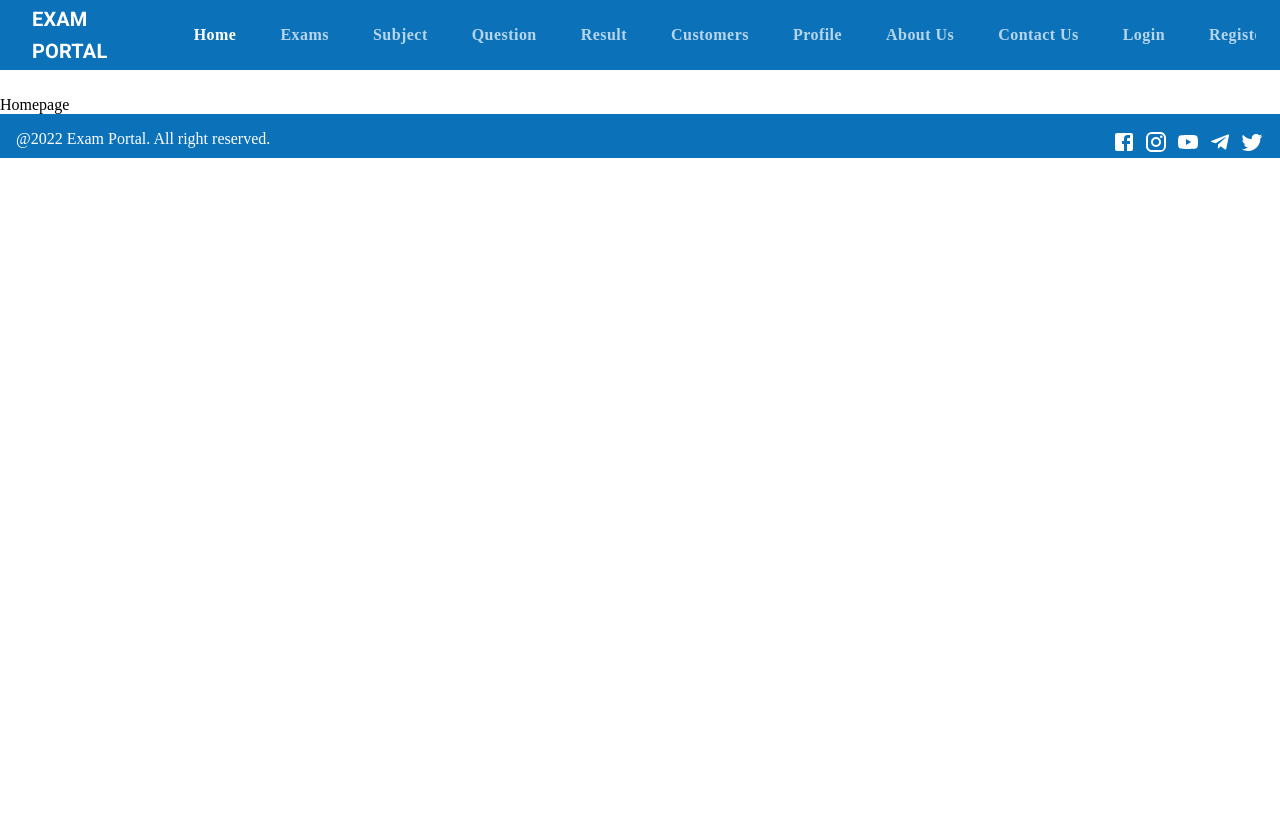
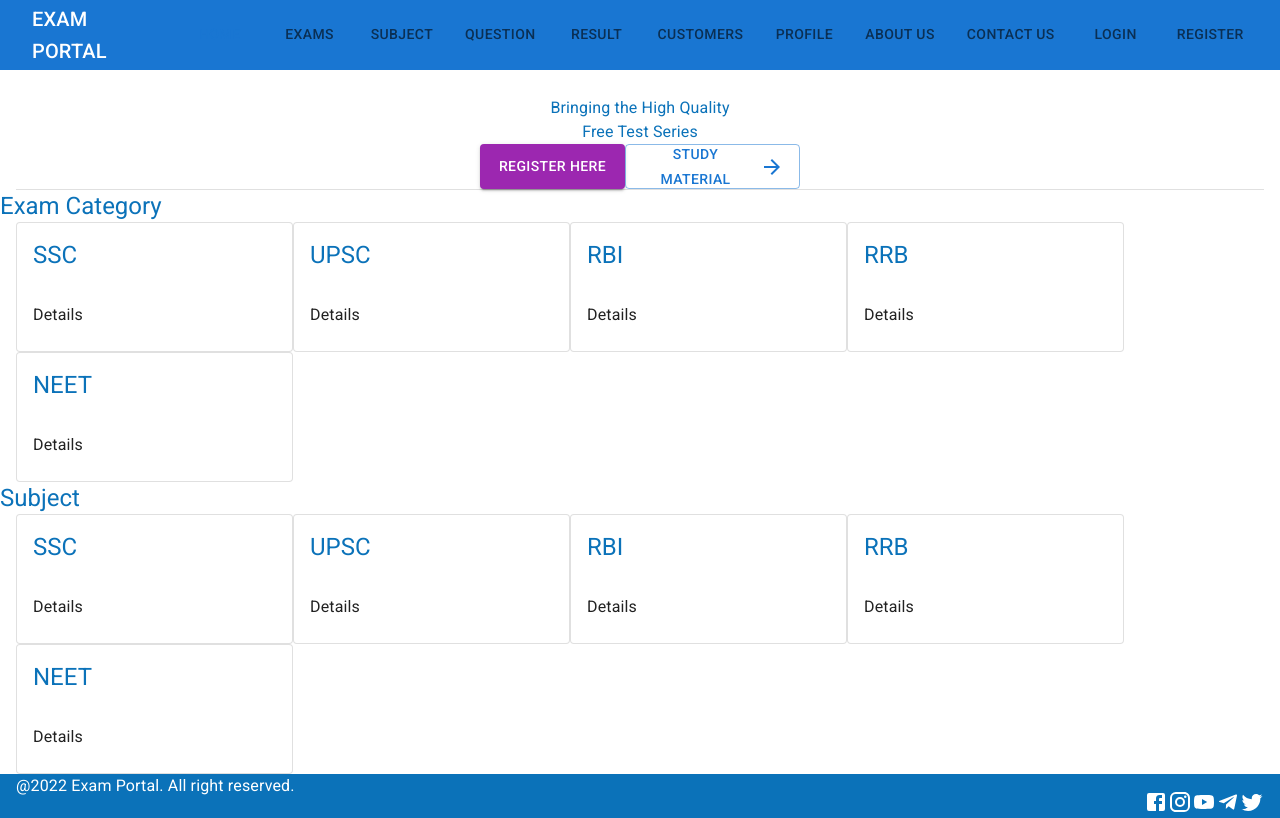
Before and after one commit to shrikantpardhi/exam-portal-material, a React (Create React App) app: page / in a window 1280 px wide. Built offline with nearby package versions, Linux system fonts and the light colour scheme.

Commit message:
migrate to mui5

```diff
--- /dev/null
+++ b/src/components/About.js
@@ -0,0 +1,34 @@
+import React from "react";
+import { makeStyles, useTheme } from "@mui/styles";
+import { Grid } from "@mui/material";
+import Typography from "@mui/material/Typography";
+
+const useStyle = makeStyles((theme) => ({
+  missionStatement:{
+    fontStyle:"italic",
+    fontWeight:300,
+    fontSize:"1.5em",
+    maxWidth:"50em",
+    lineWeight:1.4,
+  },
+}));
+
+const About = (props) => {
+    const classes = useStyle();
+    const theme = useTheme();
+
+  return (
+    <Grid container direction="column">
+        <Grid item>
+            <Typography variant="h2">About Us</Typography>
+        </Grid>
+        <Grid item>
+            <Typography variant="h4" className={classes.missionStatement}>
+                Mission
+            </Typography>
+        </Grid>
+    </Grid>
+  );
+};
+
+export default About;
--- a/src/components/App.js
+++ b/src/components/App.js
@@ -1,12 +1,15 @@
-import React , {useState} from "react";
-import { ThemeProvider } from "@material-ui/core/styles";
+import React, { useState } from "react";
+import { ThemeProvider } from "@mui/styles";
 import { BrowserRouter, Route, Routes } from "react-router-dom";
-import {theme} from "./UI/Theme";
+import { theme } from "./UI/Theme";
 import { Header } from "./UI/Header";
 import Footer from "./UI/Footer";
+import LandingPage from "./LandingPage";
+import About from "./About";
+import { User } from "./admin/User";
 
 function App() {
-    const [selectedIndex, setSelectedIndex] = useState(0);
+  const [selectedIndex, setSelectedIndex] = useState(0);
   const [value, setValue] = useState(0);
 
   return (
@@ -19,7 +22,7 @@ function App() {
           setSelectedIndex={setSelectedIndex}
         />
         <Routes>
-          <Route exact path="/" element={<div>Homepage</div>} />
+          <Route exact path="/" element={<LandingPage />} />
           <Route exact path="/exams" element={<div>exams</div>} />
           <Route exact path="/subjects" element={<div>subjects</div>} />
           <Route exact path="/questions" element={<div>questions</div>} />
@@ -29,10 +32,12 @@ function App() {
             path="/categories"
             element={<div>Exam categories</div>}
           />
-          <Route exact path="/about" element={<div>about</div>} />
+          <Route exact path="/about" element={<About />} />
           <Route exact path="/contact" element={<div>contact</div>} />
-          <Route exact path="/customers" element={<div>customer</div>} />
+          <Route exact path="/customers" element={<User />} />
           <Route exact path="/profile" element={<div>profile</div>} />
+          <Route exact path="/login" element={<div>Login</div>} />
+          <Route exact path="/register" element={<div>Register</div>} />
         </Routes>
         <Footer
           theme={theme}
--- /dev/null
+++ b/src/components/LandingPage.js
@@ -0,0 +1,197 @@
+import React from "react";
+import { makeStyles, useTheme } from "@mui/styles";
+import { Grid } from "@mui/material";
+import Typography from "@mui/material/Typography";
+import Button from "@mui/material/Button";
+import ArrowForwardIcon from "@mui/icons-material/ArrowForward";
+import Divider from "@mui/material/Divider";
+import Card from "@mui/material/Card";
+import CardContent from "@mui/material/CardContent";
+import CardHeader from "@mui/material/CardHeader";
+import CardActionArea from "@mui/material/CardActionArea";
+import { Link } from "react-router-dom";
+
+const useStyle = makeStyles((theme) => ({
+  registerButton: {
+    ...theme.typography.registerHereButton,
+    margin: "1rem",
+    borderRadius: 50,
+    height: 45,
+    width: 145,
+  },
+  animation: {
+    maxWidth: "50em",
+    minWidth: "21em",
+    marginTop: "2em",
+    marginLeft: "10%",
+  },
+  studyMaterialButton: {
+    borderColor: theme.palette.common.blue,
+    color: theme.palette.common.blue,
+    borderWidth: 2,
+    margin: "1rem",
+    textTransform: "none",
+    borderRadius: 50,
+    fontFamily: "Roboto",
+    fontWeight: "bold",
+    fontSize: "0.9em",
+    height: 45,
+    width: 175,
+  },
+  mainCotainer: {
+    marginBottom: "5em",
+  },
+  maintext: {
+    ...theme.typography.h2,
+    [theme.breakpoints.down("sm")]: {
+      fontSize: "2.2rem",
+      fontWeight: 600,
+      lineHeight: "3.2rem",
+    },
+  },
+  dataTitle: {
+    color: theme.palette.common.blue,
+    fontWeight: 600,
+    margin: "1rem",
+  },
+  card: {
+    backgroundColor: theme.palette.common.orange,
+    width:275,
+  },
+  cardMedia: {
+    height: 140,
+  },
+  cardTitle: {
+    ...theme.typography.h4,
+  },
+  gridItem: {
+    margin: "0.5em",
+  },
+  innerContainer: {
+    marginLeft: "1em",
+    marginRight: "1em",
+  },
+}));
+
+const LandingPage = (props) => {
+  const classes = useStyle();
+  const theme = useTheme();
+
+  const categories = [
+    {
+      title: "SSC",
+    },
+    {
+      title: "UPSC",
+    },
+    {
+      title: "RBI",
+    },
+    {
+      title: "RRB",
+    },
+    {
+      title: "NEET",
+    },
+  ];
+
+  return (
+    <Grid container direction="column" className={classes.mainContainer}>
+      {/* Guest Block */}
+      <Grid item>
+        <Grid
+          container
+          justifyContent="center"
+          alignItems="center"
+          direction="row"
+        >
+          <Grid sm item>
+            <Typography align="center" className={classes.maintext}>
+              Bringing the High Quality
+              <br />
+              Free Test Series
+            </Typography>
+          </Grid>
+          <Grid container justifyContent="center">
+            <Grid item>
+              <Button
+                variant="contained"
+                className={classes.registerButton}
+                color="secondary"
+              >
+                Register Here
+              </Button>
+            </Grid>
+            <Grid item>
+              <Button
+                variant="outlined"
+                className={classes.studyMaterialButton}
+              >
+                <span style={{ marginRight: 10 }}>Study Material</span>
+                <ArrowForwardIcon />
+              </Button>
+            </Grid>
+          </Grid>
+          <Grid sm item className={classes.animation}>
+            {/* image animation lotte */}
+          </Grid>
+        </Grid>
+      </Grid>
+      <Divider variant="middle" />
+      {/* Exam List */}
+      <Grid item>
+        <Grid sm item>
+          <Typography variant="h5" className={classes.dataTitle}>
+            Exam Category
+          </Typography>
+        </Grid>
+        <Grid container direction="row" className={classes.innerContainer}>
+          {categories.map((cat) => (
+            <Grid item className={classes.gridItem}>
+              <CardActionArea component={Link} to="#">
+                <Card variant="outlined" className={classes.card}>
+                  <CardHeader className={classes.cardTitle} title={cat.title} />
+                  <CardContent>
+                    <Grid container>
+                      <Grid item>
+                        <Typography>Details</Typography>
+                      </Grid>
+                    </Grid>
+                  </CardContent>
+                </Card>
+              </CardActionArea>
+            </Grid>
+          ))}
+        </Grid>
+      </Grid>
+      {/* Subject List */}
+      <Grid item>
+        <Grid sm item>
+          <Typography variant="h5" className={classes.dataTitle}>
+            Subject
+          </Typography>
+        </Grid>
+        <Grid container direction="row" className={classes.innerContainer}>
+          {categories.map((cat) => (
+            <Grid item className={classes.gridItem}>
+              <CardActionArea component={Link} to="#">
+                <Card variant="outlined" className={classes.card}>
+                  <CardHeader className={classes.cardTitle} title={cat.title} />
+                  <CardContent>
+                    <Grid container>
+                      <Grid item>
+                        <Typography>Details</Typography>
+                      </Grid>
+                    </Grid>
+                  </CardContent>
+                </Card>
+              </CardActionArea>
+            </Grid>
+          ))}
+        </Grid>
+      </Grid>
+    </Grid>
+  );
+};
+
+export default LandingPage;
--- a/src/components/UI/Footer.js
+++ b/src/components/UI/Footer.js
@@ -1,16 +1,16 @@
 import React from "react";
-import { Link } from "react-router-dom";
-import { makeStyles } from "@material-ui/core/styles";
-import { Grid, Hidden } from "@material-ui/core";
-import FacebookIcon from "@material-ui/icons/Facebook";
-import InstagramIcon from "@material-ui/icons/Instagram";
-import YouTubeIcon from "@material-ui/icons/YouTube";
-import TwitterIcon from "@material-ui/icons/Twitter";
-import TelegramIcon from "@material-ui/icons/Telegram";
+// import { Link } from "react-router-dom";
+import { makeStyles } from "@mui/styles";
+import { Grid, Typography } from "@mui/material";
+import FacebookIcon from "@mui/icons-material/Facebook";
+import InstagramIcon from "@mui/icons-material/Instagram";
+import YouTubeIcon from "@mui/icons-material/YouTube";
+import TwitterIcon from "@mui/icons-material/Twitter";
+import TelegramIcon from "@mui/icons-material/Telegram";
 
 const useStyle = makeStyles((theme) => ({
   footer: {
-    backgroundColor: theme.palette.common.arcBlue,
+    backgroundColor: theme.palette.common.blue,
     width: "100%",
     zIndex: 1302,
     position: "relative",
@@ -38,8 +38,21 @@ const useStyle = makeStyles((theme) => ({
   gridItem: {
     marginBootom: "1rem",
     marginTop: "1rem",
-    paddingRight:"1em",
-    paddingLeft:"1em",
+    paddingRight: "1em",
+    paddingLeft: "1em",
+  },
+  socialContainer: {
+    // position:"absolute",
+    marginTop: "1em",
+    paddingRight: "1em",
+    right: "1.5em",
+  },
+  bottomText: {
+    fontFamily: "Railway",
+    textTransform: "none",
+    fontWeight: 500,
+    fontSize: "1rem",
+    color: "white",
   },
 }));
 
@@ -48,118 +61,30 @@ export default function Footer(props) {
 
   return (
     <footer className={classes.footer}>
-      {/* <Hidden mdDown> */}
-      {/* <Grid
-        container
-        justifyContent="center"
-        className={classes.mainContainer}
-        spacing={3}
-      >
-        <Grid item className={classes.gridItem}>
-          <Grid container direction="column" spacing={2}>
-            <Grid
-              item
-              component={Link}
-              to="/"
-              onClick={() => props.setValue(0)}
-              className={classes.link}
-            >
-              Home
-            </Grid>
-            <Grid item className={classes.link}>
-              Image
-            </Grid>
-          </Grid>
-        </Grid>
-        <Grid item className={classes.gridItem}>
-          <Grid container direction="column" spacing={2}>
-            <Grid
-              item
-              component={Link}
-              to="/about"
-              onClick={() => props.setValue(7)}
-              className={classes.link}
-            >
-              About Us
-            </Grid>
-            <Grid
-              item
-              component={Link}
-              to="/contact"
-              onClick={() => props.setValue(8)}
-              className={classes.link}
-            >
-              Contact Us
-            </Grid>
-            <Grid item className={classes.link}>
-              Sitemap
-            </Grid>
-            <Grid item className={classes.link}>
-              Privacy Policy
-            </Grid>
-          </Grid>
-        </Grid>
-        <Grid item className={classes.gridItem}>
-          <Grid container direction="column" spacing={2}>
-            <Grid item className={classes.link}>
-              Follow Us
-            </Grid>
-            <Grid
-              container
-              direction="row"
-              className={classes.link}
-              spacing={1}
-            >
-              <Grid item>
-                <FacebookIcon />
-              </Grid>
-              <Grid item>
-                <InstagramIcon />
-              </Grid>
-              <Grid item>
-                <YouTubeIcon />
-              </Grid>
-              <Grid item>
-                <TelegramIcon />
-              </Grid>
-              <Grid item>
-                <TwitterIcon />
-              </Grid>
-            </Grid>
-          </Grid>
-        </Grid>
-      </Grid> */}
-      {/* </Hidden> */}
       <Grid
         container
         justifyContent="center"
         className={classes.mainContainer}
-        style={{color:"white"}}
+        style={{ color: "white" }}
       >
         <Grid container justifyContent="space-between">
           <Grid item className={classes.gridItem} xs={12} sm={12} md={6}>
-            @2022 Exam Portal. All right reserved.
+            <Typography className={classes.bottomText}>
+              @2022 Exam Portal. All right reserved.
+            </Typography>
           </Grid>
-          <Grid item className={classes.gridItem} xs={12} sm={12} md={6}>
+          <Grid item xs={12} sm={12} md={6}>
             <Grid
               container
               direction="row"
               justifyContent="flex-end"
-              spacing={1}
+              className={classes.socialContainer}
             >
-              <Grid item>
+              <Grid item >
                 <FacebookIcon />
-              </Grid>
-              <Grid item>
                 <InstagramIcon />
-              </Grid>
-              <Grid item>
                 <YouTubeIcon />
-              </Grid>
-              <Grid item>
                 <TelegramIcon />
-              </Grid>
-              <Grid item>
                 <TwitterIcon />
               </Grid>
             </Grid>
--- a/src/components/UI/Header.js
+++ b/src/components/UI/Header.js
@@ -1,21 +1,21 @@
 import React, { useEffect, useState } from "react";
 import { Link, useLocation } from "react-router-dom";
-import { Typography, useMediaQuery } from "@material-ui/core";
-import AppBar from "@material-ui/core/AppBar";
-import Button from "@material-ui/core/Button";
-import IconButton from "@material-ui/core/IconButton";
-import List from "@material-ui/core/List";
-import ListItem from "@material-ui/core/ListItem";
-import ListItemText from "@material-ui/core/ListItemText";
-import Menu from "@material-ui/core/Menu";
-import MenuItem from "@material-ui/core/MenuItem";
-import SwipeableDrawer from "@material-ui/core/SwipeableDrawer";
-import Tab from "@material-ui/core/Tab";
-import Tabs from "@material-ui/core/Tabs";
-import Toolbar from "@material-ui/core/Toolbar";
-import useScrollTrigger from "@material-ui/core/useScrollTrigger";
-import MenuIcon from "@material-ui/icons/Menu";
-import { makeStyles, useTheme } from "@material-ui/styles";
+import { Typography, useMediaQuery } from "@mui/material";
+import AppBar from "@mui/material/AppBar";
+import Button from "@mui/material/Button";
+import IconButton from "@mui/material/IconButton";
+import List from "@mui/material/List";
+import ListItem from "@mui/material/ListItem";
+import ListItemText from "@mui/material/ListItemText";
+import Menu from "@mui/material/Menu";
+import MenuItem from "@mui/material/MenuItem";
+import SwipeableDrawer from "@mui/material/SwipeableDrawer";
+import Tab from "@mui/material/Tab";
+import Tabs from "@mui/material/Tabs";
+import Toolbar from "@mui/material/Toolbar";
+import useScrollTrigger from "@mui/material/useScrollTrigger";
+import MenuIcon from "@mui/icons-material/Menu";
+import { makeStyles, useTheme } from "@mui/styles";
 
 function ElevationScroll(props) {
   const { children } = props;
@@ -71,7 +71,7 @@ const useStyles = makeStyles((theme) => ({
     marginRight: "10px",
   },
   menu: {
-    backgroundColor: theme.palette.common.arcBlue,
+    backgroundColor: theme.palette.common.blue,
     color: "white",
     borderRadius: "0",
   },
@@ -83,7 +83,7 @@ const useStyles = makeStyles((theme) => ({
     },
   },
   drawer: {
-    backgroundColor: theme.palette.common.arcBlue,
+    backgroundColor: theme.palette.common.blue,
   },
   drawerItem: {
     ...theme.typography.tab,
@@ -102,7 +102,7 @@ const useStyles = makeStyles((theme) => ({
     },
   },
   drawerItemEstimate: {
-    backgroundColor: theme.palette.common.arcOrange,
+    backgroundColor: theme.palette.common.orange,
   },
   appbar: {
     zIndex: theme.zIndex.modal + 1,
--- a/src/components/UI/Theme.js
+++ b/src/components/UI/Theme.js
@@ -1,12 +1,12 @@
-import { createTheme } from "@material-ui/core/styles";
+import { createTheme } from "@mui/material/styles";
 
 const arcBlue = "#0B72B9";
 const arcOrange = "#FFBA60";
 export const theme = createTheme({
   palette: {
     common: {
-      arcBlue: `${arcBlue}`,
-      arcOrange: `${arcOrange}`,
+      blue: `${arcBlue}`,
+      orange: `${arcOrange}`,
     },
     primary: {
       main: `${arcBlue}`,
@@ -29,5 +29,28 @@ export const theme = createTheme({
       textTransform: "none",
       color: "white",
     },
+    registerHereButton: {
+      fontFamily: "Pacifico",
+      fontSize: "1rem",
+      textTransform: "none",
+      color: "white",
+    },
+    h2: {
+      fontFamily: "Raleway",
+      fontSize: "2.5rem",
+      fontWeight: 700,
+      color: `${arcBlue}`,
+      lineHeight: "3.5rem",
+    },
+    h3: {
+      fontFamily: "Pacifico",
+      fontSize: "2.25rem",
+      color: `${arcBlue}`,
+    },
+    h4: {
+      fontFamily: "Raleway",
+      fontSize: "1.75rem",
+      color: `${arcBlue}`,
+    },
   },
 });
--- /dev/null
+++ b/src/components/admin/User.js
@@ -0,0 +1,14 @@
+import React from "react";
+import { makeStyles, useTheme } from "@mui/styles";
+import { Grid } from "@mui/material";
+import Typography from "@mui/material/Typography";
+
+const useStyle = makeStyles((theme) => ({}));
+
+export const User = (props) => {
+  return (
+    <Grid container>
+      <Grid item></Grid>
+    </Grid>
+  );
+};
```
Also changed, not shown: package.json (+5 -3 lines), src/components/UI/Widgets/MediaCard.js (added, +13 -0 lines), 1 other file (tests, documents, lock files or other folders).
